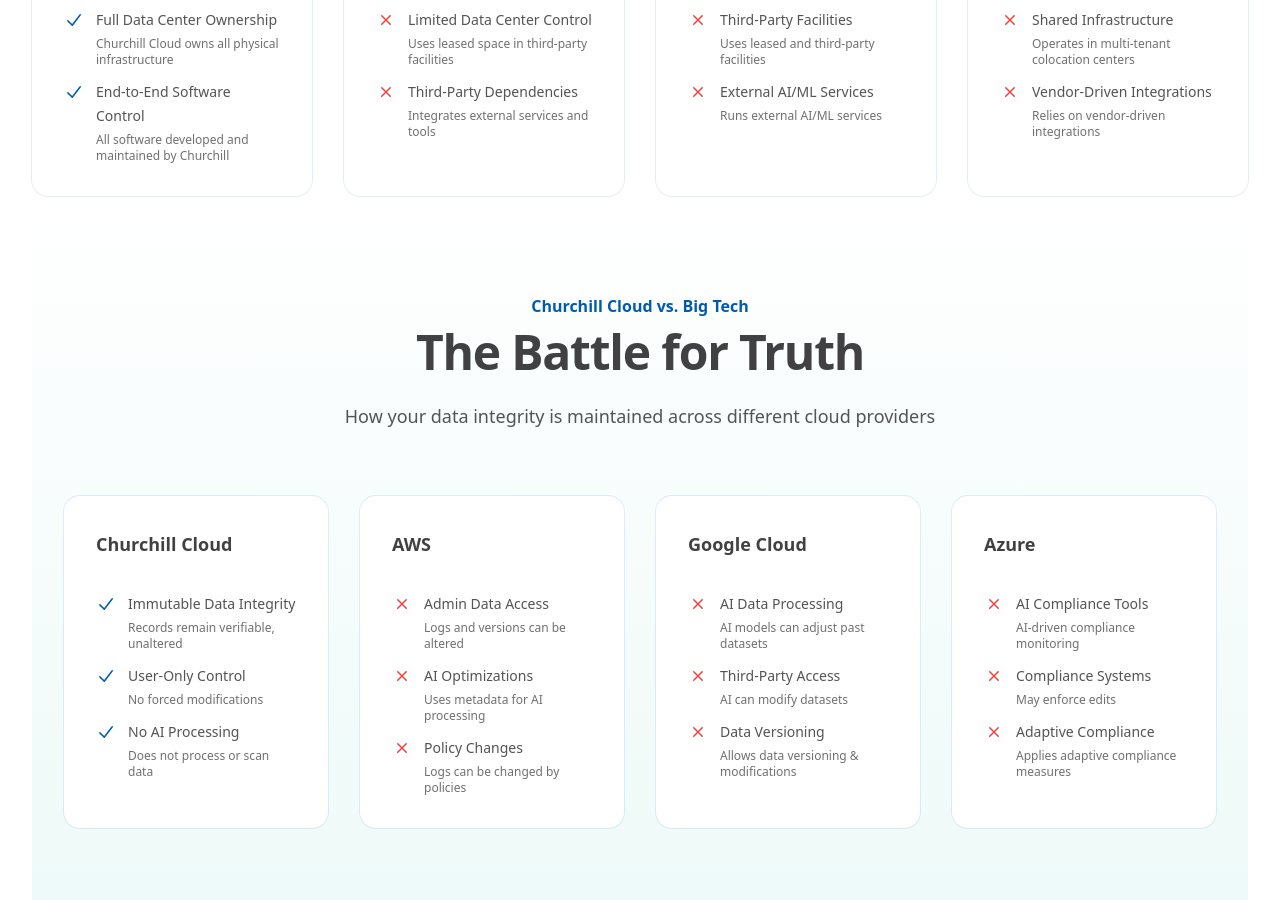
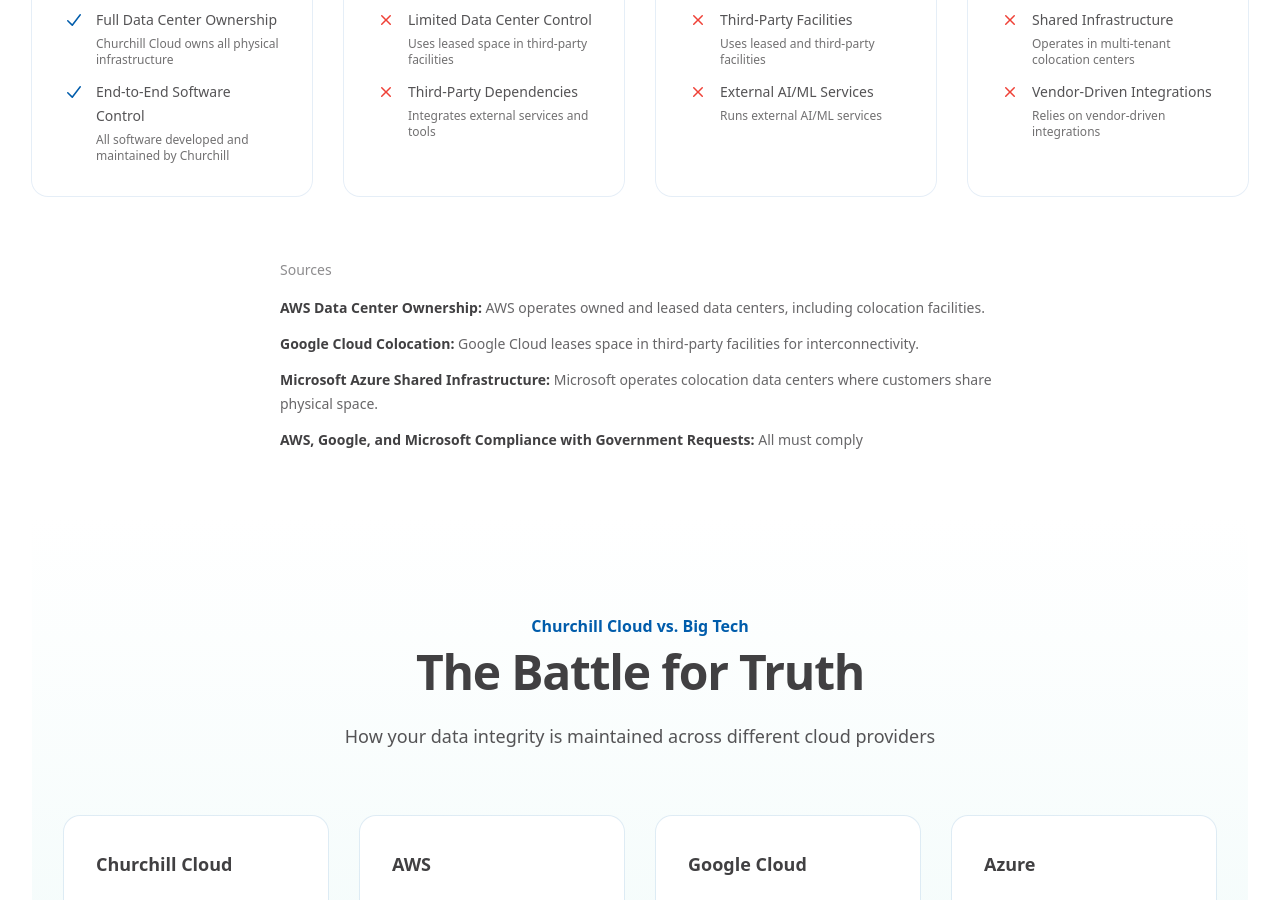
Before and after one commit to annarider/churchill-cloud-front, a Jekyll site: the page built from _pages/comparison.html, in a window 1280 px wide and 900 px high, scrolled down 564 px. Built offline with Jekyll 4.4.1, drawn with Linux system fonts in a browser that asks for light colours.

Commit message:
Update: Enforce consistent styling in sources

```diff
--- a/_pages/comparison.html
+++ b/_pages/comparison.html
@@ -115,6 +115,30 @@
               </div>
             </li>
           </ul>
+        </div>
+      </div>
+      <!-- Sources Section from Infrastructure Comparison -->
+      <div class="mx-auto max-w-3xl px-6 py-16">
+        <h3 class="mb-4 text-sm font-medium text-neutral/60">Sources</h3>
+        <div class="space-y-3 text-sm leading-6 text-neutral/80">
+          <p>
+            <span class="font-semibold text-neutral">AWS Data Center Ownership:</span> AWS operates owned and leased
+            data centers, including colocation facilities.
+          </p>
+          <p>
+            <span class="font-semibold text-neutral">Google Cloud Colocation:</span> Google Cloud leases space in
+            third-party facilities for interconnectivity.
+          </p>
+          <p>
+            <span class="font-semibold text-neutral"> Microsoft Azure Shared Infrastructure:</span> Microsoft operates
+            colocation data centers where customers share physical space.
+          </p>
+          <p>
+            <span class="font-semibold text-neutral"
+              >AWS, Google, and Microsoft Compliance with Government Requests:</span
+            >
+            All must comply
+          </p>
         </div>
       </div>
     </section>
```
